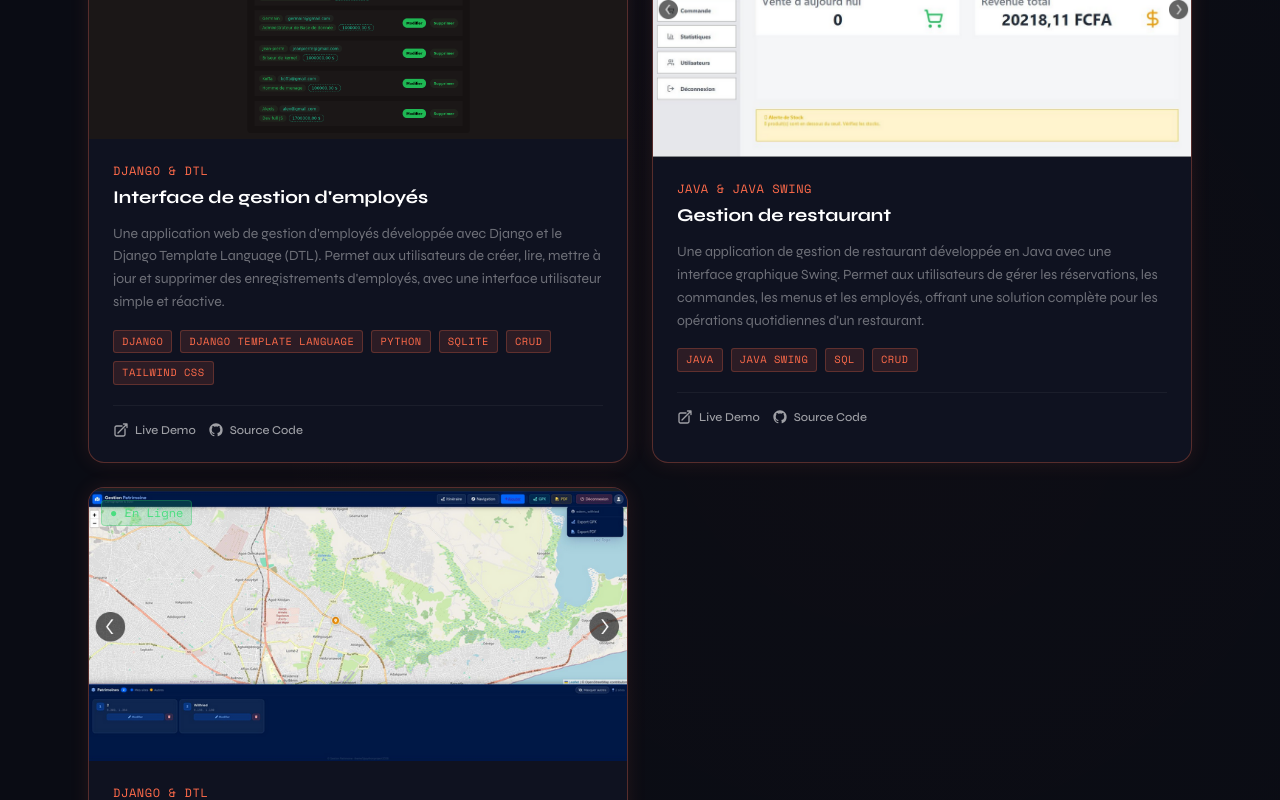
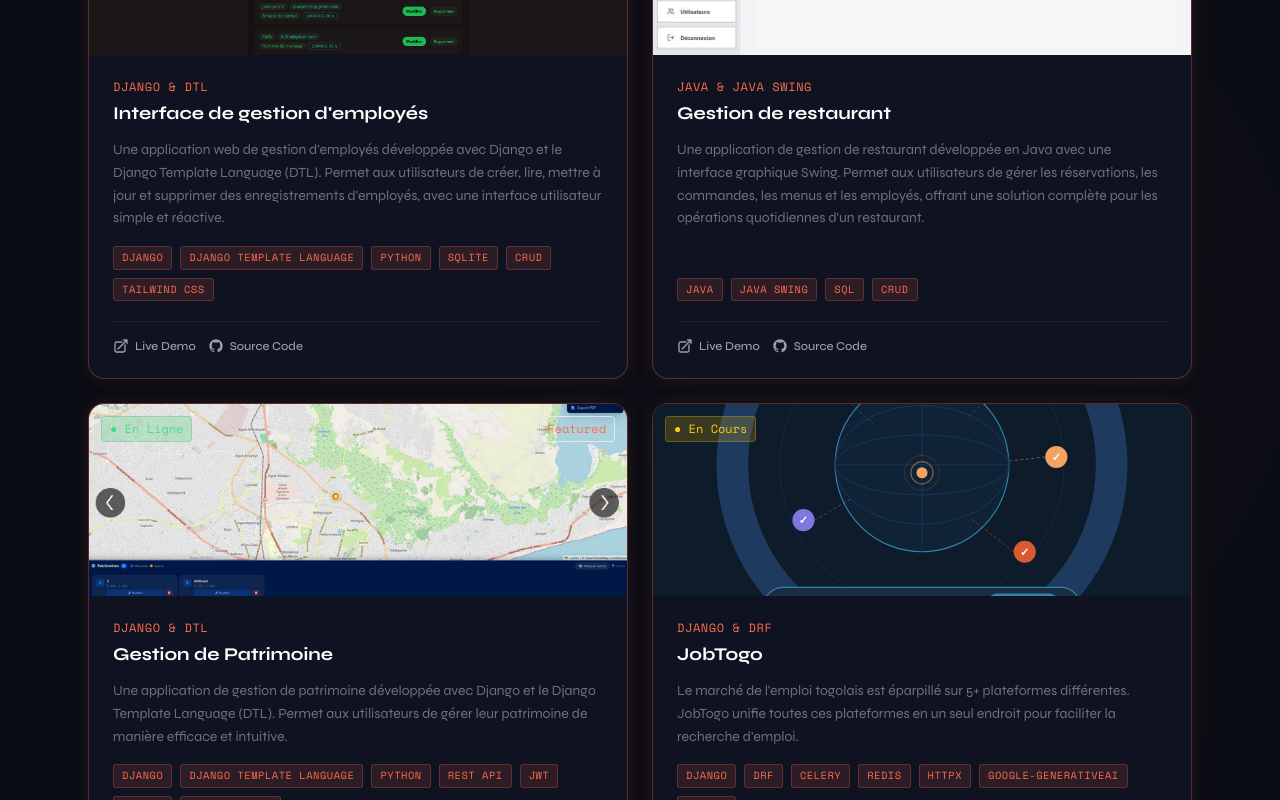
Before and after one commit to edem-wilfried-amouzou/portfolio1.3, a Next.js app: page / in a window 1280 px wide. Shown: the part 1840-2640 px from the top of the page. Built offline with nearby package versions, Linux system fonts and the light colour scheme.

Commit message:
Optimisation des photo

```diff
--- a/components/Projects.tsx
+++ b/components/Projects.tsx
@@ -1,6 +1,207 @@
+// 'use client'
+
+// import { useEffect, useRef } from 'react'
+
+// const projects = [
+//   {
+//     id: 1,
+//     title: 'Interface de gestion d\'employés',
+//     category: 'Django & DTL',
+//     description:
+//       'Une application web de gestion d\'employés développée avec Django et le Django Template Language (DTL). Permet aux utilisateurs de créer, lire, mettre à jour et supprimer des enregistrements d\'employés, avec une interface utilisateur simple et réactive.',
+//     tags: ['Django', 'Django Template Language', 'Python', 'SQLite', 'CRUD', 'Tailwind CSS'],
+//     status: 'Terminé',
+//     link: '#',
+//     ImH: 65,
+//     code: '#',
+//     previewBg: '/emp.png',
+//   },
+//   {
+//     id: 2,
+//     title: 'Gestion de restaurant',
+//     category: 'JAVA & JAVA SWING',
+//     description:
+//       'Une application de gestion de restaurant développée en Java avec une interface graphique Swing. Permet aux utilisateurs de gérer les réservations, les commandes, les menus et les employés, offrant une solution complète pour les opérations quotidiennes d\'un restaurant.',
+//     tags: ['Java', 'Java Swing', 'SQL', 'CRUD'],
+//     status: 'Terminé',
+//     link: '#',
+//     ImH: 65,
+//     code: '#',
+//     previewBg: 'rest.png',
+//   },
+//   {
+//     id: 3,
+//     title: 'Gestion de Patrimoine',
+//     category: 'Django & DTL',
+//     description:
+//       'Une application de gestion de patrimoine développée avec Django et le Django Template Language (DTL). Permet aux utilisateurs de gérer leur patrimoine de manière efficace et intuitive.',
+//     tags: ['Django', 'Django Template Language', 'Python', 'REST API', 'JWT', 'OAuth2', 'Tailwind CSS'],
+//     status: 'En Ligne',
+//     link: '#',
+//     ImH: 65,
+//     code: '#',
+//     previewBg: 'gestPat.png',
+//     featured: true,
+//   },
+//   {
+//     id: 4,
+//     title: 'JobTogo',
+//     category: 'Django & DRF',
+//     description:
+//       'Le marché de l\'emploi togolais est éparpillé sur 5+ plateformes différentes (emploi.tg, anpetogo.org, yop.l-frii.com, emploitogo.info, LinkedIn Togo). Un chercheur d\'emploi doit visiter chaque site séparément, sans outil de comparaison ni de recherche unifiée. C\' est dans cet optique qu\'intervient JobTogo pour palier à ce problème.',
+//     tags: ['Django', 'DRF', 'CELERY', 'REDIS', 'HTTPX', 'GOOGLE-GENERATIVEAI', 'NEXTJS'],
+//     status: 'En Cours',
+//     link: '#',
+//     code: '#',
+//     ImH: 20,
+//     previewBg: '/jobTg.svg',
+//     featured: true,
+//   },
+// ]
+
+// function ExternalLinkIcon() {
+//   return (
+//     <svg viewBox="0 0 24 24" fill="none" stroke="currentColor" strokeWidth={2} className="w-4 h-4">
+//       <path strokeLinecap="round" strokeLinejoin="round" d="M13.5 6H5.25A2.25 2.25 0 003 8.25v10.5A2.25 2.25 0 005.25 21h10.5A2.25 2.25 0 0018 18.75V10.5m-10.5 6L21 3m0 0h-5.25M21 3v5.25" />
+//     </svg>
+//   )
+// }
+
+// function GithubIcon() {
+//   return (
+//     <svg viewBox="0 0 24 24" fill="currentColor" className="w-4 h-4">
+//       <path d="M12 2C6.477 2 2 6.484 2 12.017c0 4.425 2.865 8.18 6.839 9.504.5.092.682-.217.682-.483 0-.237-.008-.868-.013-1.703-2.782.605-3.369-1.343-3.369-1.343-.454-1.158-1.11-1.466-1.11-1.466-.908-.62.069-.608.069-.608 1.003.07 1.531 1.032 1.531 1.032.892 1.53 2.341 1.088 2.91.832.092-.647.35-1.088.636-1.338-2.22-.253-4.555-1.113-4.555-4.951 0-1.093.39-1.988 1.029-2.688-.103-.253-.446-1.272.098-2.65 0 0 .84-.27 2.75 1.026A9.564 9.564 0 0112 6.844c.85.004 1.705.115 2.504.337 1.909-1.296 2.747-1.027 2.747-1.027.546 1.379.202 2.398.1 2.651.64.7 1.028 1.595 1.028 2.688 0 3.848-2.339 4.695-4.566 4.943.359.309.678.92.678 1.855 0 1.338-.012 2.419-.012 2.747 0 .268.18.58.688.482A10.019 10.019 0 0022 12.017C22 6.484 17.522 2 12 2z" />
+//     </svg>
+//   )
+// }
+
+// export default function Projects() {
+//   const sectionRef = useRef<HTMLElement>(null)
+
+//   useEffect(() => {
+//     const observer = new IntersectionObserver(
+//       (entries) => {
+//         entries.forEach((entry) => {
+//           if (entry.isIntersecting) {
+//             entry.target.classList.add('visible')
+//           }
+//         })
+//       },
+//       { threshold: 0.05 }
+//     )
+//     const reveals = sectionRef.current?.querySelectorAll('.reveal')
+//     reveals?.forEach((el) => observer.observe(el))
+//     return () => observer.disconnect()
+//   }, [])
+
+//   return (
+//     <section id="projects" ref={sectionRef} className="py-24 relative">
+//       <div
+//         className="absolute inset-0 opacity-[0.015]"
+//         style={{
+//           backgroundImage: 'radial-gradient(circle at 70% 50%, var(--coral) 0%, transparent 60%)',
+//         }}
+//       />
+
+//       <div className="max-w-6xl mx-auto px-6">
+//         {/* Header */}
+//         <div className="reveal flex flex-col md:flex-row md:items-end justify-between mb-16 gap-4">
+//           <div>
+
+//             <p className="text-4xl font-extrabold">
+//               Mes <span className="gradient-text">Projets</span>
+//             </p>
+//           </div>
+//           <a
+//             href="https://github.com/edem-wilfried-amouzou?tab=repositories"
+//             target="_blank"
+//             rel="noreferrer"
+//             className="btn-outline flex items-center gap-2 text-xs w-fit"
+//           >
+//             <GithubIcon />
+//             Voir tous les projets sur GitHub
+//           </a>
+//         </div>
+
+//         {/* Grid */}
+//         <div className="grid md:grid-cols-2 gap-6">
+//           {projects.map((project, i) => (
+//             <div
+//               key={project.id}
+//               className="reveal project-card glow-border rounded-2xl overflow-hidden"
+//               style={{
+//                 background: 'var(--dark-800)',
+//                 transitionDelay: `${0.1 + i * 0.1}s`,
+//               }}
+//             >
+//               {/* Preview area */}
+//               <div
+//                 className={`h-65 bg-gradient-to-br from-blue-900/30 to-purple-900/20 flex items-center justify-center relative`}
+//               >
+//                 <img src={project.previewBg} className={`h-${project.ImH} w-full object-cover bg-gradient-to-br flex items-center justify-center relative`} />
+//                 <span
+//                   className={`absolute top-3 left-3 text-xs font-mono px-2 py-1 rounded ${
+//                     project.status === 'En Ligne'
+//                       ? 'bg-green-500/20 text-green-400 border border-green-500/30'
+//                       : 'bg-yellow-500/20 text-yellow-400 border border-yellow-500/30'
+//                   }`}
+//                 >
+//                   ● {project.status}
+//                 </span>
+//               </div>
+
+//               {/* Content */}
+//               <div className="p-6">
+//                 <p
+//                   className="font-mono text-xs tracking-wider uppercase mb-1"
+//                   style={{ color: 'var(--coral)' }}
+//                 >
+//                   {project.category}
+//                 </p>
+//                 <h3 className="text-lg font-bold text-white mb-3">{project.title}</h3>
+//                 <p className="text-white/40 text-sm leading-relaxed mb-4">{project.description}</p>
+
+//                 {/* Tags */}
+//                 <div className="flex flex-wrap gap-2 mb-5">
+//                   {project.tags.map((tag) => (
+//                     <span key={tag} className="tag">
+//                       {tag}
+//                     </span>
+//                   ))}
+//                 </div>
+
+//                 {/* Actions */}
+//                 <div className="flex items-center gap-3 border-t border-white/5 pt-4">
+//                   <a
+//                     href={project.link}
+//                     className="flex items-center gap-1.5 text-xs font-medium text-white/60 hover:text-white transition-colors"
+//                   >
+//                     <ExternalLinkIcon />
+//                     Live Demo
+//                   </a>
+//                   <a
+//                     href={project.code}
+//                     className="flex items-center gap-1.5 text-xs font-medium text-white/60 hover:text-white transition-colors"
+//                   >
+//                     <GithubIcon />
+//                     Source Code
+//                   </a>
+//                 </div>
+//               </div>
+//             </div>
+//           ))}
+//         </div>
+//       </div>
+//     </section>
+//   )
+// }
+
+
+
 'use client'
 
 import { useEffect, useRef } from 'react'
+import Image from 'next/image'
 
 const projects = [
   {
@@ -14,6 +215,7 @@ const projects = [
     link: '#',
     code: '#',
     previewBg: '/emp.png',
+    featured: false,
   },
   {
     id: 2,
@@ -25,7 +227,8 @@ const projects = [
     status: 'Terminé',
     link: '#',
     code: '#',
-    previewBg: 'rest.png',
+    previewBg: '/rest.png',
+    featured: false,
   },
   {
     id: 3,
@@ -37,8 +240,21 @@ const projects = [
     status: 'En Ligne',
     link: '#',
     code: '#',
-    previewBg: 'gestPat.png',
+    previewBg: '/gestPat.png',
     featured: true,
+  },
+  {
+    id: 4,
+    title: 'JobTogo',
+    category: 'Django & DRF',
+    description:
+      'Le marché de l\'emploi togolais est éparpillé sur 5+ plateformes différentes. JobTogo unifie toutes ces plateformes en un seul endroit pour faciliter la recherche d\'emploi.',
+    tags: ['Django', 'DRF', 'CELERY', 'REDIS', 'HTTPX', 'GOOGLE-GENERATIVEAI', 'NEXTJS'],
+    status: 'En Cours',
+    link: '#',
+    code: '#',
+    previewBg: '/jobTg.svg',
+    featured: false,
   },
 ]
 
@@ -90,7 +306,6 @@ export default function Projects() {
         {/* Header */}
         <div className="reveal flex flex-col md:flex-row md:items-end justify-between mb-16 gap-4">
           <div>
-
             <p className="text-4xl font-extrabold">
               Mes <span className="gradient-text">Projets</span>
             </p>
@@ -107,34 +322,46 @@ export default function Projects() {
         </div>
 
         {/* Grid */}
-        <div className="grid md:grid-cols-2 gap-6">
+        <div className="grid md:grid-cols-2 gap-6 items-stretch">
           {projects.map((project, i) => (
             <div
               key={project.id}
-              className="reveal project-card glow-border rounded-2xl overflow-hidden"
+              className="reveal project-card glow-border rounded-2xl overflow-hidden flex flex-col"
               style={{
                 background: 'var(--dark-800)',
                 transitionDelay: `${0.1 + i * 0.1}s`,
               }}
             >
-              {/* Preview area */}
-              <div
-                className={`h-65 bg-gradient-to-br from-blue-900/30 to-purple-900/20 flex items-center justify-center relative`}
-              >
-                <img src={project.previewBg} className={`h-full w-full object-cover bg-gradient-to-br flex items-center justify-center relative`} />
+              {/* Preview area — hauteur fixe, image sans déformation */}
+              <div className="relative h-48 w-full flex-shrink-0 overflow-hidden bg-dark-700">
+                <Image
+                  src={project.previewBg}
+                  alt={project.title}
+                  fill
+                  className="object-cover"
+                  sizes="(max-width: 768px) 100vw, 50vw"
+                />
                 <span
                   className={`absolute top-3 left-3 text-xs font-mono px-2 py-1 rounded ${
                     project.status === 'En Ligne'
                       ? 'bg-green-500/20 text-green-400 border border-green-500/30'
+                      : project.status === 'Terminé'
+                      ? 'bg-blue-500/20 text-blue-400 border border-blue-500/30'
                       : 'bg-yellow-500/20 text-yellow-400 border border-yellow-500/30'
                   }`}
                 >
                   ● {project.status}
                 </span>
+                {project.featured && (
+                  <span className="absolute top-3 right-3 text-xs font-mono px-2 py-1 rounded bg-coral/20 text-coral border border-coral/30"
+                    style={{ color: 'var(--coral)' }}>
+                    Featured
+                  </span>
+                )}
               </div>
 
-              {/* Content */}
-              <div className="p-6">
+              {/* Content — flex-grow pour hauteur égale */}
+              <div className="p-6 flex flex-col flex-grow">
                 <p
                   className="font-mono text-xs tracking-wider uppercase mb-1"
                   style={{ color: 'var(--coral)' }}
@@ -142,7 +369,7 @@ export default function Projects() {
                   {project.category}
                 </p>
                 <h3 className="text-lg font-bold text-white mb-3">{project.title}</h3>
-                <p className="text-white/40 text-sm leading-relaxed mb-4">{project.description}</p>
+                <p className="text-white/40 text-sm leading-relaxed mb-4 flex-grow">{project.description}</p>
 
                 {/* Tags */}
                 <div className="flex flex-wrap gap-2 mb-5">
@@ -154,7 +381,7 @@ export default function Projects() {
                 </div>
 
                 {/* Actions */}
-                <div className="flex items-center gap-3 border-t border-white/5 pt-4">
+                <div className="flex items-center gap-3 border-t border-white/5 pt-4 mt-auto">
                   <a
                     href={project.link}
                     className="flex items-center gap-1.5 text-xs font-medium text-white/60 hover:text-white transition-colors"
```
Also changed, not shown: public/jobTg.svg (added).
